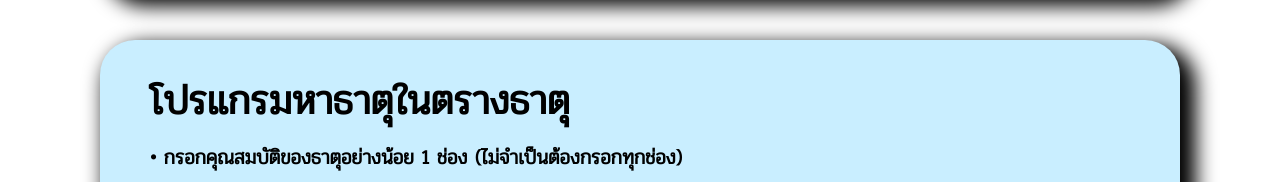
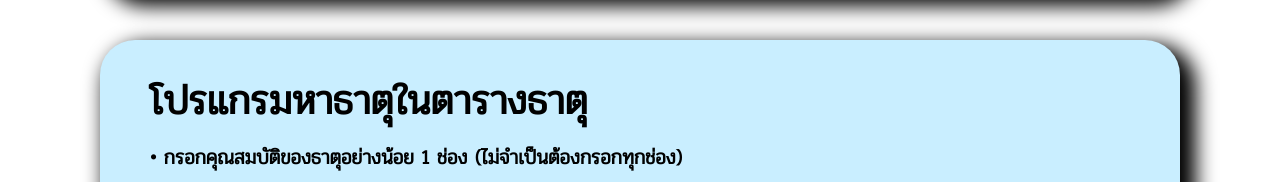
Before and after one commit to ChananonUah/Chem, a plain HTML site: page index.html in a window 1280 px wide. Shown: the part 548-730 px from the top of the page. Drawn offline with nearby package versions, Linux system fonts and the light colour scheme; some packages are replaced by stand-ins of ours; a web font is replaced by a local one.

Commit message:
Update index.html

```diff
--- a/index.html
+++ b/index.html
@@ -56,7 +56,7 @@
         </div>
     </div>
     <div class="box">
-        <h1 class="topic">โปรแกรมหาธาตุในตรางธาตุ</h1>
+        <h1 class="topic">โปรแกรมหาธาตุในตารางธาตุ</h1>
             <div>
                 <p class="topic" style="text-align: left;">• กรอกคุณสมบัติของธาตุอย่างน้อย 1 ช่อง (ไม่จำเป็นต้องกรอกทุกช่อง)</p>
                 <p class="topic" style="text-align: left;">• ตัวอย่าง : หมู่ &#8594 1A 2A</p>
```
